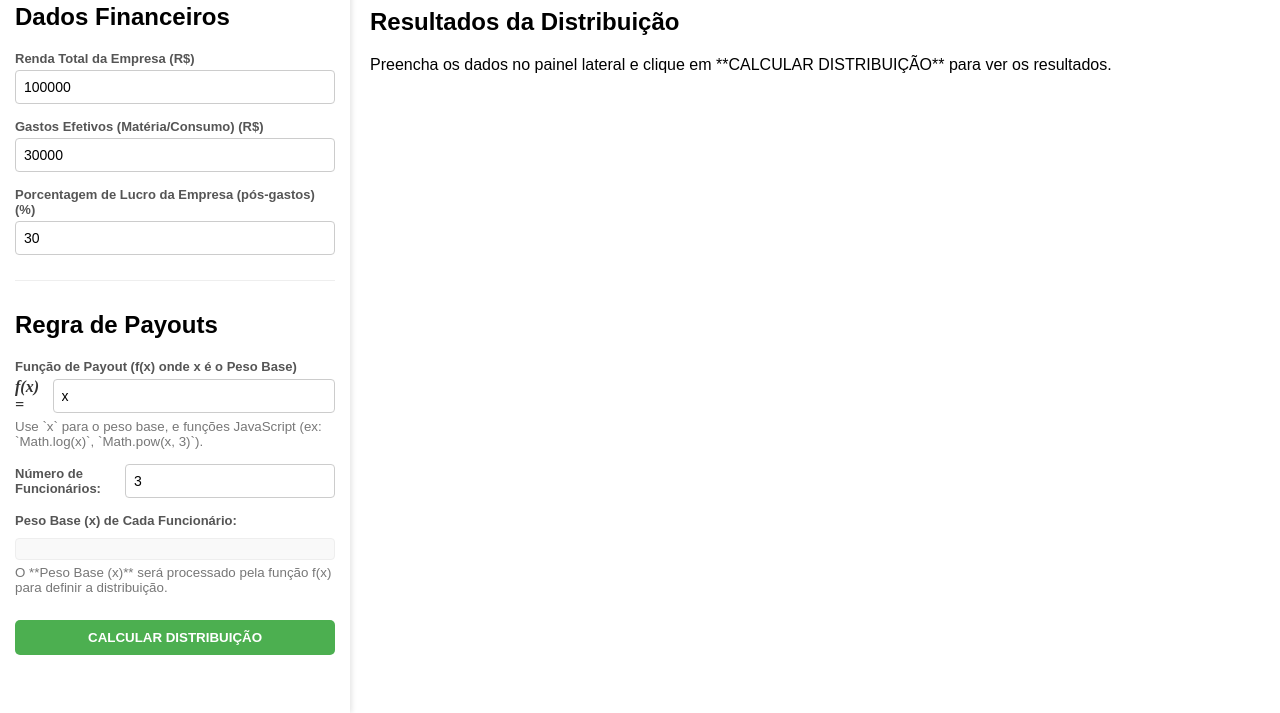
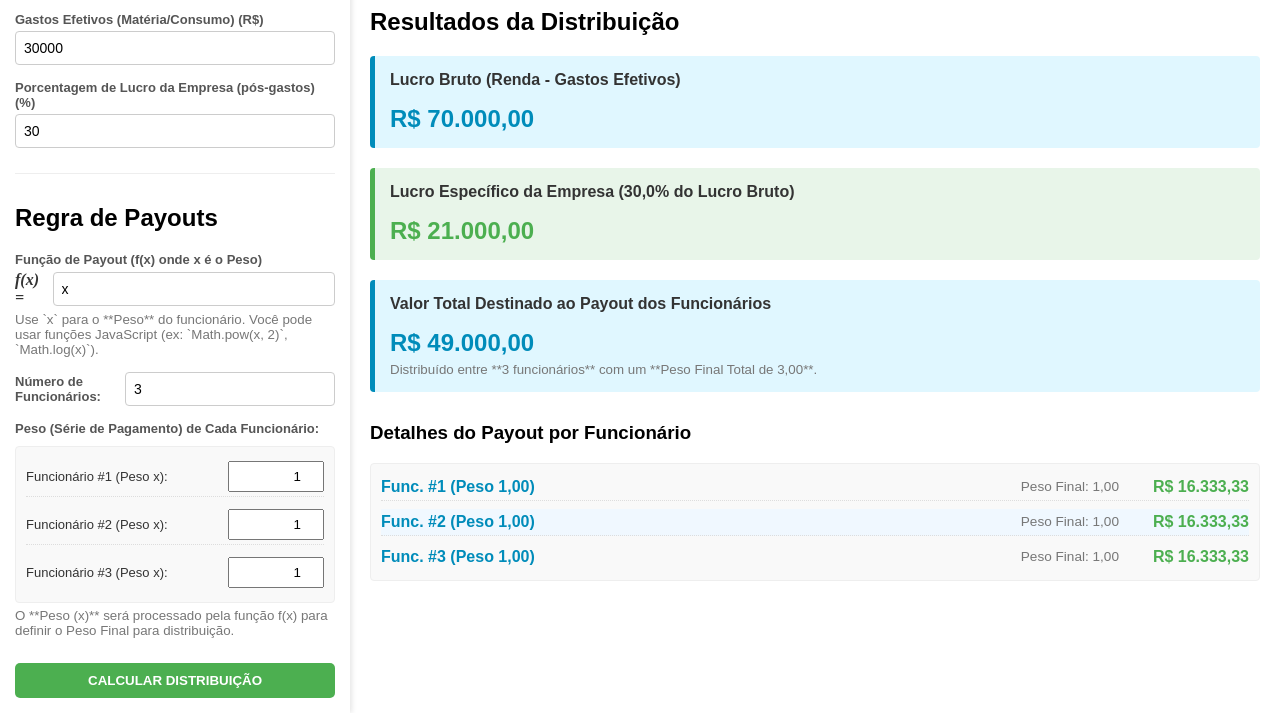
Before and after one commit to erik-bernardo/Plataforma-Educacional, a plain HTML site: page rendas.html in a window 1280 px wide. Both pictures are taken after a click on the button "CALCULAR DISTRIBUIÇÃO". Shown: the part 87-800 px from the top of the page. Drawn offline with Linux system fonts and the light colour scheme.

Commit message:
Update rendas.html

```diff
--- a/rendas.html
+++ b/rendas.html
@@ -3,7 +3,7 @@
 <head>
     <meta charset="UTF-8">
     <meta name="viewport" content="width=device-width, initial-scale=1.0">
-    <title>Calculadora de Payouts - Distribuição de Lucros (Avançado)</title>
+    <title>Calculadora de Payouts - Distribuição de Lucros (Função f(x))</title>
     <link rel="stylesheet" href="https://cdnjs.cloudflare.com/ajax/libs/font-awesome/6.0.0-beta3/css/all.min.css">
     <style>
         /* Variáveis de layout */
@@ -16,7 +16,7 @@
             --cor-fundo-pagina: #f0f8ff;
         }
 
-        /* --- ESTILOS DO HEADER --- */
+        /* --- ESTILOS GERAIS E LAYOUT --- */
         body {
             background-color: var(--cor-fundo-pagina);
             margin: 0;
@@ -267,12 +267,12 @@
         <h2>Regra de Payouts</h2>
 
         <div class="input-group">
-            <label class="label" for="fxInput">Função de Payout (f(x) onde x é o Peso Base)</label>
+            <label class="label" for="fxInput">Função de Payout (f(x) onde x é o Peso)</label>
             <div id="functionInputContainer">
                 <span>f(x) =</span>
                 <input type="text" id="fxInput" class="dataInput" value="x" placeholder="Ex: x, x*x, 2*x + 1">
             </div>
-            <small style="display: block; margin-top: 5px; color: #777;">Use `x` para o peso base, e funções JavaScript (ex: `Math.log(x)`, `Math.pow(x, 3)`).</small>
+            <small style="display: block; margin-top: 5px; color: #777;">Use `x` para o **Peso** do funcionário. Você pode usar funções JavaScript (ex: `Math.pow(x, 2)`, `Math.log(x)`).</small>
         </div>
 
         <div class="input-group" style="display: flex; align-items: center; gap: 10px;">
@@ -281,10 +281,10 @@
         </div>
 
         <div class="input-group">
-            <label class="label">Peso Base (x) de Cada Funcionário:</label>
+            <label class="label">Peso (Série de Pagamento) de Cada Funcionário:</label>
             <div id="employeeWeights">
                 </div>
-            <small style="display: block; margin-top: 5px; color: #777;">O **Peso Base (x)** será processado pela função f(x) para definir a distribuição.</small>
+            <small style="display: block; margin-top: 5px; color: #777;">O **Peso (x)** será processado pela função f(x) para definir o Peso Final para distribuição.</small>
         </div>
 
         <button id="calculateButton" class="action-button" onclick="calcularPayout()">CALCULAR DISTRIBUIÇÃO</button>
@@ -308,7 +308,6 @@
     <script>
         // Função auxiliar para garantir a leitura de números (lidando com , e .)
         function parseCurrency(value) {
-            // Remove pontos de milhar, substitui vírgula por ponto decimal, e faz o parsing
             const cleanValue = String(value).replace(/\./g, '').replace(',', '.');
             return parseFloat(cleanValue) || 0;
         }
@@ -330,11 +329,10 @@
 
             let numFuncionarios = parseInt(numFuncionariosInput.value) || 1;
 
-            // Limita o número de funcionários para evitar sobrecarga (max 50)
             numFuncionarios = Math.max(1, Math.min(50, numFuncionarios));
             numFuncionariosInput.value = numFuncionarios;
 
-            // Coleta os pesos base atuais para tentar restaurar
+            // Coleta os pesos atuais para tentar restaurar
             const pesosAtuais = Array.from(document.querySelectorAll('.employee-weight')).map(input => input.value);
 
             container.innerHTML = ''; // Limpa os inputs anteriores
@@ -344,7 +342,7 @@
                 row.className = 'employee-input-row';
 
                 const label = document.createElement('label');
-                label.textContent = `Funcionário #${i} (Peso Base x):`;
+                label.textContent = `Funcionário #${i} (Peso x):`;
 
                 const input = document.createElement('input');
                 input.type = 'number';
@@ -378,8 +376,7 @@
             let calculateWeight;
 
             try {
-                // Cria uma função dinâmica: new Function('x', 'return ' + fxString)
-                // Isto permite usar Math.pow, Math.log, etc. e é mais seguro que eval().
+                // Cria a função dinâmica f(x). Esta é a linha onde o erro de referência foi corrigido.
                 calculateWeight = new Function('x', 'return ' + fxString);
             } catch (e) {
                 resultsContainer.innerHTML = `<p style="color: red; font-weight: bold;">Erro de Sintaxe na Função de Payout f(x): "${fxString}". Verifique a sintaxe JavaScript.</p>`;
@@ -398,36 +395,39 @@
             const lucroEspecificoEmpresa = lucroBruto * lucroEspecificoPct;
             const totalPayoutFuncionarios = lucroBruto - lucroEspecificoEmpresa;
 
-            // 5. Leitura dos Pesos Base (x) e Cálculo dos Pesos Finais (W)
+            // 5. Leitura dos Pesos (x) e Cálculo dos Pesos Finais (W)
             let totalWeightFinal = 0;
             const pesosFinais = [];
             const employeeWeightsInputs = document.querySelectorAll('.employee-weight');
 
             let erroCalculoFuncao = false;
             employeeWeightsInputs.forEach(input => {
-                const pesoBase = parseCurrency(input.value);
+                const peso = parseCurrency(input.value); // O input é lido como 'x'
                 let pesoFinal = 0;
 
                 try {
                     // Calcula o peso final W = f(x)
-                    pesoFinal = calculateWeight(pesoBase);
+                    pesoFinal = calculateWeight(peso);
 
                     if (isNaN(pesoFinal) || !isFinite(pesoFinal)) {
-                        erroCalculoFuncao = `O cálculo f(${pesoBase}) resultou em um valor inválido.`;
-                        return; // Sai do forEach
+                        const pesoStr = peso.toFixed(2).replace('.', ',');
+                        erroCalculoFuncao = `O cálculo f(${pesoStr}) resultou em um valor inválido.`;
+                        return;
                     }
                     if (pesoFinal < 0) {
-                        erroCalculoFuncao = `O Peso Final (f(${pesoBase}) = ${pesoFinal.toFixed(2)}) não pode ser negativo. Ajuste a função f(x) ou o Peso Base.`;
-                        return; // Sai do forEach
+                        const pesoStr = peso.toFixed(2).replace('.', ',');
+                        const pesoFinalStr = pesoFinal.toFixed(2).replace('.', ',');
+                        erroCalculoFuncao = `O Peso Final (f(${pesoStr}) = ${pesoFinalStr}) não pode ser negativo. Ajuste a função f(x) ou o Peso.`;
+                        return;
                     }
 
                 } catch (e) {
                     erroCalculoFuncao = `Erro de execução na função f(x): ${e.message}`;
-                    return; // Sai do forEach
+                    return;
                 }
 
                 totalWeightFinal += pesoFinal;
-                pesosFinais.push({ pesoBase, pesoFinal });
+                pesosFinais.push({ peso, pesoFinal }); // Armazena o peso original e o final
             });
 
             if (erroCalculoFuncao) {
@@ -436,7 +436,7 @@
             }
 
             if (totalWeightFinal <= 0) {
-                 resultsContainer.innerHTML = `<p style="color: orange; font-weight: bold;">Erro: A soma dos Pesos Finais (&sum;f(x)) é zero. Defina Pesos Base (x) ou ajuste a função f(x).</p>`;
+                 resultsContainer.innerHTML = `<p style="color: orange; font-weight: bold;">Erro: A soma dos Pesos Finais (&sum;f(x)) é zero. Defina Pesos (x) ou ajuste a função f(x).</p>`;
                  return;
             }
 
@@ -449,10 +449,14 @@
                 const proporcao = data.pesoFinal / totalWeightFinal;
                 const payoutIndividual = totalPayoutFuncionarios * proporcao;
 
+                // Pré-formatação para evitar o erro de sintaxe no template string (CORREÇÃO FINAL)
+                const pesoStr = data.peso.toFixed(2).replace('.', ',');
+                const pesoFinalStr = data.pesoFinal.toFixed(2).replace('.', ',');
+
                 htmlPayouts += `
                     <div class="employee-payout-row">
-                        <span class="payout-label">Func. #${index + 1} (Base ${data.pesoBase.toFixed(2).replace('.', ',')})</span>
-                        <span class="payout-weight">Peso Final: ${data.pesoFinal.toFixed(2).replace('.', ',')}</span>
+                        <span class="payout-label">Func. #${index + 1} (Peso ${pesoStr})</span>
+                        <span class="payout-weight">Peso Final: ${pesoFinalStr}</span>
                         <span class="payout-value">${formatCurrency(payoutIndividual)}</span>
                     </div>
                 `;
@@ -461,6 +465,10 @@
 
 
             // 7. Exibição dos Resultados Finais
+            // Pré-formatação dos totais para o resultado
+            const lucroPctStr = (lucroEspecificoPct * 100).toFixed(1).replace('.', ',');
+            const totalWeightStr = totalWeightFinal.toFixed(2).replace('.', ',');
+
             let htmlResults = `
                 <div class="result-box">
                     <h3>Lucro Bruto (Renda - Gastos Efetivos)</h3>
@@ -468,14 +476,14 @@
                 </div>
 
                 <div class="result-box final-profit">
-                    <h3>Lucro Específico da Empresa (${(lucroEspecificoPct * 100).toFixed(1).replace('.', ','):}% do Lucro Bruto)</h3>
+                    <h3>Lucro Específico da Empresa (${lucroPctStr}% do Lucro Bruto)</h3>
                     <span class="valor">${formatCurrency(lucroEspecificoEmpresa)}</span>
                 </div>
 
                 <div class="result-box">
                     <h3>Valor Total Destinado ao Payout dos Funcionários</h3>
                     <span class="valor">${formatCurrency(totalPayoutFuncionarios)}</span>
-                    <small style="display: block; margin-top: 5px; color: #777;">Distribuído entre **${pesosFinais.length} funcionários** com um **Peso Final Total de ${totalWeightFinal.toFixed(2).replace('.', ',')}**.</small>
+                    <small style="display: block; margin-top: 5px; color: #777;">Distribuído entre **${pesosFinais.length} funcionários** com um **Peso Final Total de ${totalWeightStr}**.</small>
                 </div>
             `;
 
```
